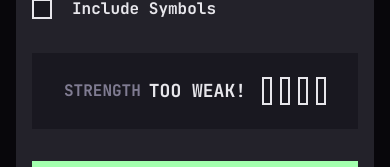
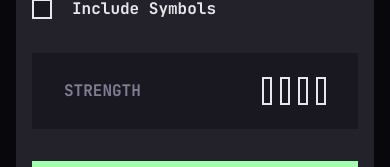
Before and after one commit to MarkusB2611/password-generator-app, a React (Vite) app: page / in a window 390 px wide. Shown: the part 480-647 px from the top of the page. Built offline with nearby package versions, Linux system fonts and the light colour scheme.

Commit message:
password strength mobile

```diff
--- a/src/components/password-generator/password-settings.tsx
+++ b/src/components/password-generator/password-settings.tsx
@@ -9,6 +9,8 @@ const PasswordSettings = ({
   settings,
   changeSettings,
 }: PasswordSettingsProps) => {
+
+
   return (
     <div className="w-full bg-dark-grey p-4 flex flex-col gap-8">
       <Slider
@@ -42,7 +44,7 @@ const PasswordSettings = ({
         setValue={changeSettings}
       />
       </div>
-      <PasswordStrength />
+      <PasswordStrength calculatedStrength={0} />
 
       <Button>Generate</Button>
     </div>
--- a/src/components/password-generator/password-strength.tsx
+++ b/src/components/password-generator/password-strength.tsx
@@ -1,16 +1,36 @@
-const PasswordStrength = () => {
+import Rectangle from "../UI/rectangle"
+
+const PasswordStrength = ({calculatedStrength} :PasswordStrengthProps) => {
+
+    const color = 'bg-red'
+    const colors = {
+        0: {color: 'transparent', text: ''},
+        1: {color: 'bg-red', text: 'TOO WEAK!'},
+        2: {color: 'bg-orange', text: 'WEAK'},
+        3: {color: 'bg-yellow', text: 'MEDIUM'},
+        4: {color: 'bg-neon-green', text: 'STRONG'}
+    }
+    const rectangles = []
+    for(let i = 0; i < 4; i++) {
+        rectangles.push(<div className={`h-7 w-[10px]
+        ${i >= calculatedStrength ? 'border-almost-white border-2' : ''}
+        ${i < calculatedStrength ? colors[calculatedStrength].color : ''}
+    `}></div>)
+    }
+
     return (
         <div className="bg-very-dark-grey px-8 py-6 flex justify-between items-center">
             <span className="text-base text-grey">STRENGTH</span>
             <div className="flex gap-2 items-center">
-                <span className="mr-2 text-body">TOO WEAK!</span>
-                <div className="h-7 w-[10px] border-almost-white border-2"></div>
-                <div className="h-7 w-[10px] border-almost-white border-2"></div>
-                <div className="h-7 w-[10px] border-almost-white border-2"></div>
-                <div className="h-7 w-[10px] border-almost-white border-2"></div>
+                <span className="mr-2 text-body">{colors[calculatedStrength].text}</span>
+                {rectangles}
             </div>
         </div>
     )
 }
 
+type PasswordStrengthProps = {
+    calculatedStrength: number
+}
+
 export default PasswordStrength
```
